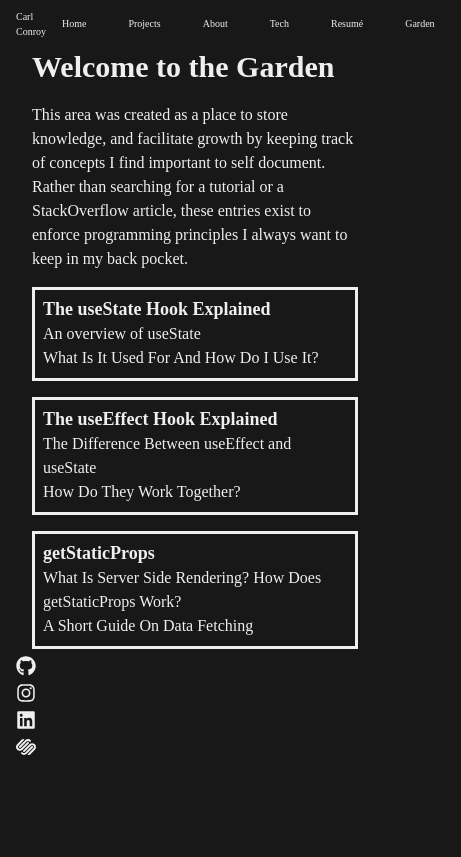
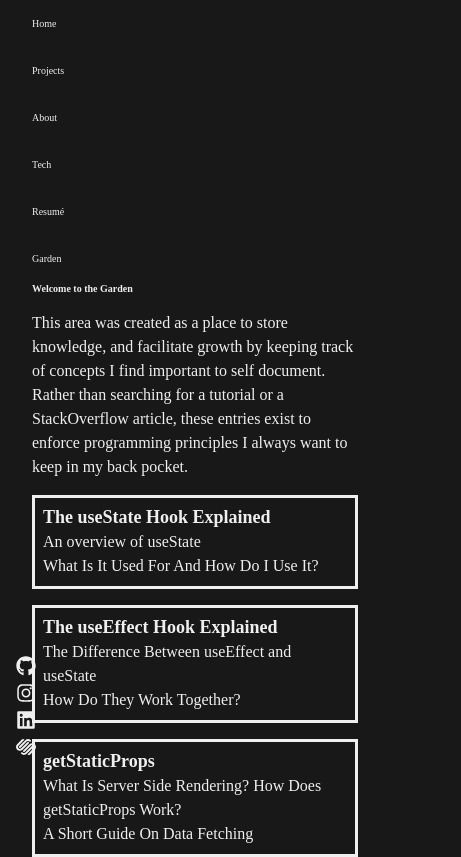
Before and after one commit to CarlinCharge/carlconroyv2, a Next.js app: page /garden in a window 390 px wide. Shown: the whole page, 461 px wide, since content can reach past the window. Built offline with nearby package versions, Linux system fonts and the light colour scheme.

Commit message:
small screen adjust

```diff
--- a/app/garden/GardenPage.tsx
+++ b/app/garden/GardenPage.tsx
@@ -1,10 +1,11 @@
 import { Container, Text, Heading, Flex, Box } from "@chakra-ui/react";
 import GardenPostCard from "./GardenPostCard";
 export default function GardenPage() {
+  const fontSize = { base: "10px", md: "1xs", lg: "26.75px" };
   return (
-    <Container>
+    <Container maxW={{ base: "sm", md: "4xl", lg: "6xl" }}>
       <Flex direction="column">
-        <Heading>Welcome to the Garden </Heading>
+        <Heading fontSize={fontSize}>Welcome to the Garden </Heading>
         <Box mt={4}>
           <Text>
             This area was created as a place to store knowledge, and facilitate
--- a/app/page.tsx
+++ b/app/page.tsx
@@ -10,7 +10,7 @@ export default function Home() {
         <meta name="description" content="Generated by create next app" />
       </Head>
       <main>
-        <Flex minH="100vh" align="center" justify="center">
+        <Flex minH="100vh" align="center" justify="center" overflow="hidden">
           <Heading fontSize={{ base: "sm", lg: "26.75px" }}>
             The Future Location of My Digital Greenhouse 🌱
           </Heading>
--- a/src/components/Nav/Nav.tsx
+++ b/src/components/Nav/Nav.tsx
@@ -18,6 +18,7 @@ const Nav = () => {
           color: "#A970FF",
           textDecoration: "underline",
         }}
+        display={{ base: " none", lg: "flex" }}
       >
         Carl Conroy
       </Link>
@@ -25,7 +26,7 @@ const Nav = () => {
       <Flex
         display="flex "
         direction={{ base: "column", md: "column", lg: "row" }}
-        flexFlow={{ base: "nowrap" }}
+        flexFlow={{ base: "column wrap" }}
       >
         {MenuItems.map((item) => {
           return (
```
Also changed, not shown: app/about/AboutPage.tsx (+1 -1 lines).
